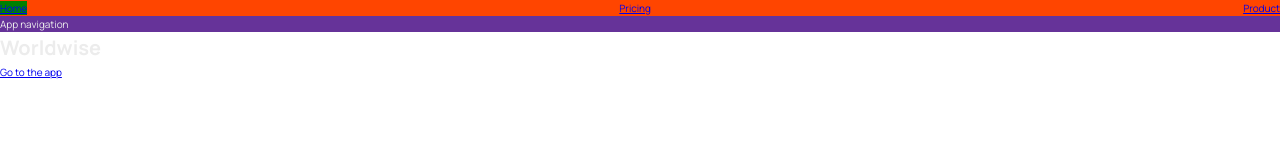
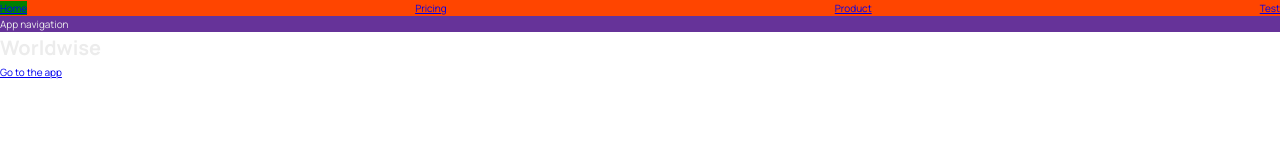
Before and after one commit to Romsh1/React-router-building-SPA, a React (Vite) app in the folder worldwise/: page / in a window 1280 px wide. Shown: the top 160 px of the page. Built offline with nearby package versions, Linux system fonts and the light colour scheme.

Commit message:
Added a Navlink

```diff
--- a/worldwise/src/components/PageNav.jsx
+++ b/worldwise/src/components/PageNav.jsx
@@ -16,6 +16,10 @@ function PageNav() {
                 <li>
                     <NavLink to='/product' >Product</NavLink>
                 </li>
+
+                <li>
+                    <NavLink to='/test' >Test</NavLink>
+                </li>
             </ul>
         </nav>
     );
```
